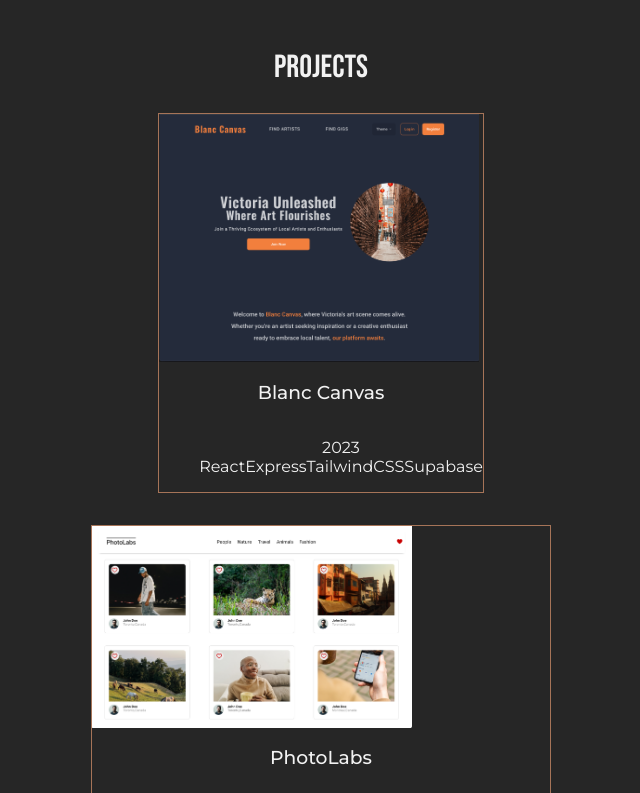
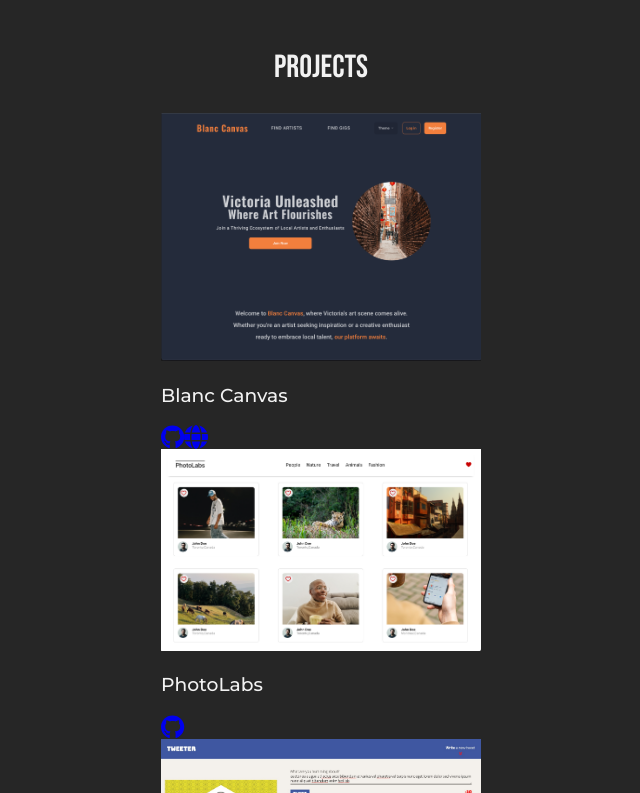
Before and after one commit to dodrin/portfolio, a React (Vite) app: page / in a window 1280 px wide. Shown: the part 707-1500 px from the top of the page, without its empty margins (319-959 px from the left). Built offline with nearby package versions, Linux system fonts and the light colour scheme.

Commit message:
edit project list

```diff
--- a/index.html
+++ b/index.html
@@ -8,6 +8,12 @@
   <link rel="preconnect" href="https://fonts.gstatic.com" crossorigin>
   <link href="https://fonts.googleapis.com/css2?family=Bebas+Neue&family=Montserrat:wght@300;400;500&display=swap"
     rel="stylesheet">
+
+  <!-- React Slick -->
+  <link rel="stylesheet" type="text/css" charset="UTF-8"
+    href="https://cdnjs.cloudflare.com/ajax/libs/slick-carousel/1.6.0/slick.min.css" />
+  <link rel="stylesheet" type="text/css"
+    href="https://cdnjs.cloudflare.com/ajax/libs/slick-carousel/1.6.0/slick-theme.min.css" />
   <title>Rina Inada | Full Stack Developer </title>
 </head>
 <body>
--- a/src/App.css
+++ b/src/App.css
@@ -1,5 +1,5 @@
 #root {
   max-width: 1280px;
   margin: 0 auto;
-  text-align: center;
+  /* text-align: center; */
 }
--- a/src/components/ui/ProjectListItem.jsx
+++ b/src/components/ui/ProjectListItem.jsx
@@ -1,20 +1,38 @@
 import "../../styles/Projects.css";
+import { FontAwesomeIcon } from "@fortawesome/react-fontawesome";
+import { faGithub } from "@fortawesome/free-brands-svg-icons";
+import { faGlobe } from "@fortawesome/free-solid-svg-icons";
 
 export default function ProjectsListItem(props) {
   const { projectItem } = props;
 
   return (
-    <article>
-      <img
-        src={projectItem.screenshot}
-        alt={projectItem.title}
-        className="screenshot"
-      />
-      <h3>{projectItem.title}</h3>
-      <ul>
-        <li>{projectItem.year}</li>
-        <li>{projectItem.stack}</li>
-      </ul>
-    </article>
+    <div>
+      <div>
+        <img
+          src={projectItem.img}
+          alt={projectItem.title}
+          className="screenshot"
+        />
+      </div>
+      <div>
+        <h3>{projectItem.title}</h3>
+        <a href={projectItem.github} target="_blank" rel="noopener noreferrer">
+          <FontAwesomeIcon icon={faGithub} size="xl" />
+        </a>
+
+        {projectItem.preview ? (
+          <a
+            href={projectItem.preview}
+            target="_blank"
+            rel="noopener noreferrer"
+          >
+            <FontAwesomeIcon icon={faGlobe} size="xl" />
+          </a>
+        ) : (
+          <div></div>
+        )}
+      </div>
+    </div>
   );
 }
--- a/src/constants/projectData.js
+++ b/src/constants/projectData.js
@@ -4,8 +4,9 @@ const projectList = [
     title: "Blanc Canvas",
     year: 2023,
     stack: ["React", "Express", "TailwindCSS", "Supabase"],
-    screenshot: "/assets/BlancCanvas.png",
-    github: "https://github.com/dodrin/BlancCanvas"
+    img: "/assets/BlancCanvas.png",
+    github: "https://github.com/dodrin/BlancCanvas",
+    preview: "https://blanc-canvas.vercel.app/"
   },
   {
     id: 2,
@@ -20,7 +21,7 @@ const projectList = [
       "Postgress",
       "Socket.io",
     ],
-    screenshot: "/assets/photolabs.png",
+    img: "/assets/photolabs.png",
     github: "https://github.com/dodrin/photolabs",
   },
   {
@@ -28,7 +29,7 @@ const projectList = [
     title: "Tweeter",
     year: 2023,
     stack: ["HTML", "CSS", "jQuery", "Ajax", "Node", "Express"],
-    screenshot: "/assets/tweeter.png",
+    img: "/assets/tweeter.png",
     github: "https://github.com/dodrin/tweeter"
   },
 ];
--- a/src/index.css
+++ b/src/index.css
@@ -25,70 +25,3 @@ body {
   background-color: var(--bg-color);
   color: var(--main-font);
 }
-
-/*! locomotive-scroll v4.1.3 | MIT License | https://github.com/locomotivemtl/locomotive-scroll */
-html.has-scroll-smooth {
-  overflow: hidden; }
-
-html.has-scroll-dragging {
-  -webkit-user-select: none;
-  -moz-user-select: none;
-  -ms-user-select: none;
-  user-select: none; }
-
-.has-scroll-smooth body {
-  overflow: hidden; }
-
-.has-scroll-smooth [data-scroll-container] {
-  min-height: 100vh; }
-
-[data-scroll-direction="horizontal"] [data-scroll-container] {
-  height: 100vh;
-  display: inline-block;
-  white-space: nowrap; }
-
-[data-scroll-direction="horizontal"] [data-scroll-section] {
-  display: inline-block;
-  vertical-align: top;
-  white-space: nowrap;
-  height: 100%; }
-
-.c-scrollbar {
-  position: absolute;
-  right: 0;
-  top: 0;
-  width: 11px;
-  height: 100%;
-  transform-origin: center right;
-  transition: transform 0.3s, opacity 0.3s;
-  opacity: 0; }
-  .c-scrollbar:hover {
-    transform: scaleX(1.45); }
-  .c-scrollbar:hover, .has-scroll-scrolling .c-scrollbar, .has-scroll-dragging .c-scrollbar {
-    opacity: 1; }
-  [data-scroll-direction="horizontal"] .c-scrollbar {
-    width: 100%;
-    height: 10px;
-    top: auto;
-    bottom: 0;
-    transform: scaleY(1); }
-    [data-scroll-direction="horizontal"] .c-scrollbar:hover {
-      transform: scaleY(1.3); }
-
-.c-scrollbar_thumb {
-  position: absolute;
-  top: 0;
-  right: 0;
-  background-color: black;
-  opacity: 0.5;
-  width: 7px;
-  border-radius: 10px;
-  margin: 2px;
-  cursor: -webkit-grab;
-  cursor: grab; }
-  .has-scroll-dragging .c-scrollbar_thumb {
-    cursor: -webkit-grabbing;
-    cursor: grabbing; }
-  [data-scroll-direction="horizontal"] .c-scrollbar_thumb {
-    right: auto;
-    bottom: 0; }
--- a/src/styles/projects.css
+++ b/src/styles/projects.css
@@ -1,13 +1,4 @@
-.home__projects article {
-  display: flex;
-  flex-direction: column;
-  margin-bottom: 2rem;
-  border: 1px var(--btn-primary) solid;
-
-  ul {
-    list-style: none;
-  }
-
+.home__projects div {
   .screenshot {
     width: 20rem;
     height: 100%;
```
Also changed, not shown: package.json (+7 -1 lines), 1 other file (tests, documents, lock files or other folders).
